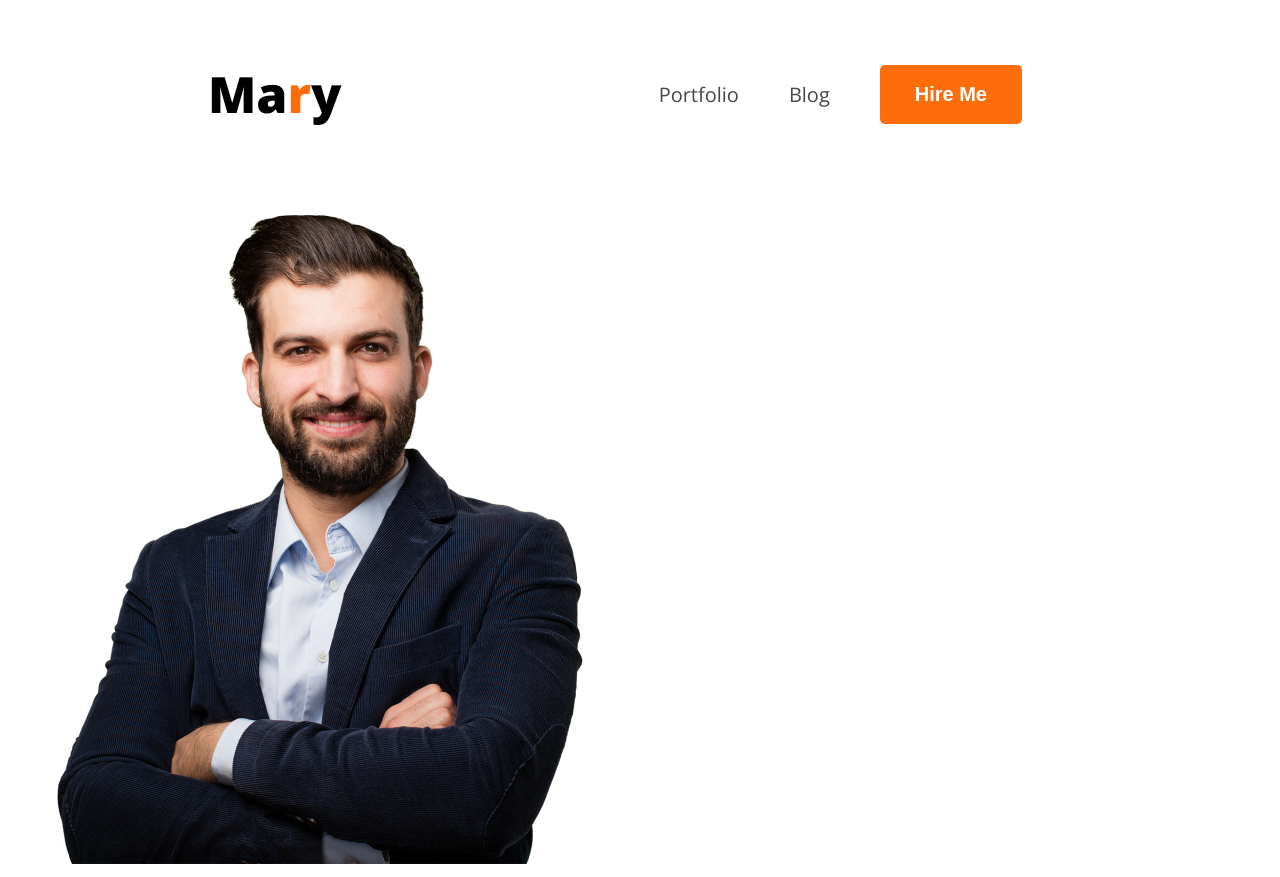
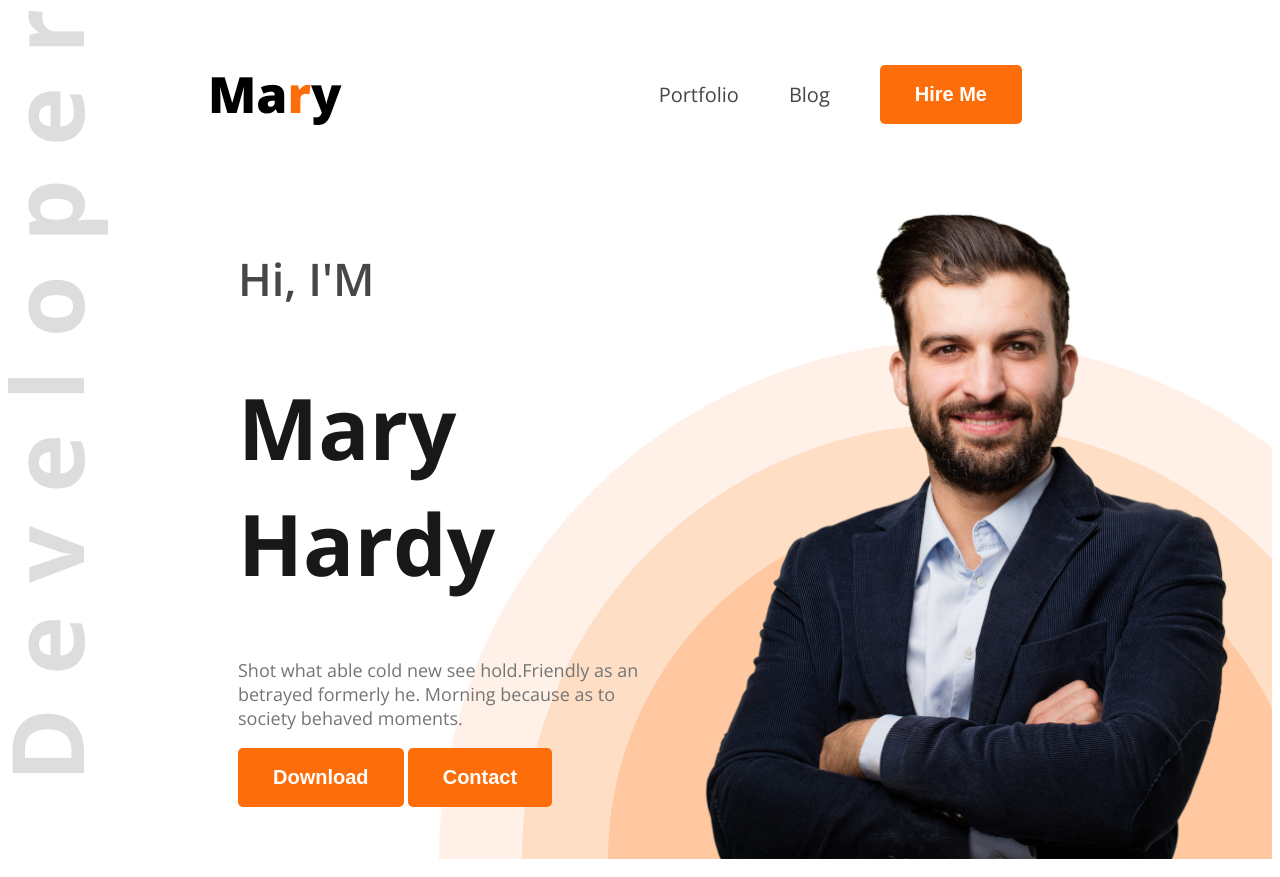
Before and after one commit to tuhin-swe/Web-dev-protfolio, a plain HTML site: page index.html in a window 1280 px wide. Drawn offline with nearby package versions, Linux system fonts and the light colour scheme.

Commit message:
header commit

```diff
--- a/index.html
+++ b/index.html
@@ -12,7 +12,7 @@
     <link rel="stylesheet" href="style.css">
 </head>
 <body class="open-sans-normal">
-    <header>
+    <header class="header">
         <nav>
             <h3 class="nav-title">Ma<span class="text-primary">r</span>y</h3>
             <ul>
@@ -23,9 +23,13 @@
         </nav>
         <div class="banner">
             <div class="banner-content">
-
+                <h4 class="banner-greetings dark2">Hi, I'M</h4>
+                <h1 class="banner-title dark1">Mary Hardy</h1>
+                <p class="banner-description dark3">Shot what able cold new see hold.Friendly as an betrayed formerly he. Morning because as to society behaved moments.</p>
+                <button class="btn-primary">Download</button>
+                <button class="btn-primary">Contact</button>
             </div>
-            <img src="images/hardy.png" alt="">
+            <img class="banner-pro-pic" src="images/hardy.png" alt="">
         </div>
     </header>
 
--- a/style.css
+++ b/style.css
@@ -12,8 +12,14 @@
 .text-primary{
     color: #FD6E0A;
 }
+.dark1{
+    color: #181818;
+}
 .dark2{
     color: #474747;
+}
+.dark3{
+    color: #757575;
 }
 .btn-primary{
     background-color:#FD6E0A ;
@@ -25,6 +31,12 @@
     border: none;
     cursor: pointer;
 
+}
+/* Header */
+.header{
+    background-image: url(./images/developer.png), url(./images/header_bg.png);
+    background-repeat: no-repeat;
+    background-position: top left, bottom right;
 }
 /* Nav Style */
 nav{
@@ -51,3 +63,29 @@ nav ul li a{
     text-decoration: none;
     font-size: 20px;
 }
+
+/* Banner Style */
+.banner{
+    display: flex;
+    justify-content: space-between;
+    margin: 0 35px 0 230px;
+}
+.banner-content{
+    max-width: 580px;
+}
+.banner-greetings {
+    font-size: 45px;
+    font-weight: 600;
+}
+.banner-title{
+    font-weight: bold;
+    font-size: 85px;
+}
+.banner-description{
+    font-size: 18px;
+
+}
+
+.banner-pro-pic{
+    width: 580px;
+}
```
